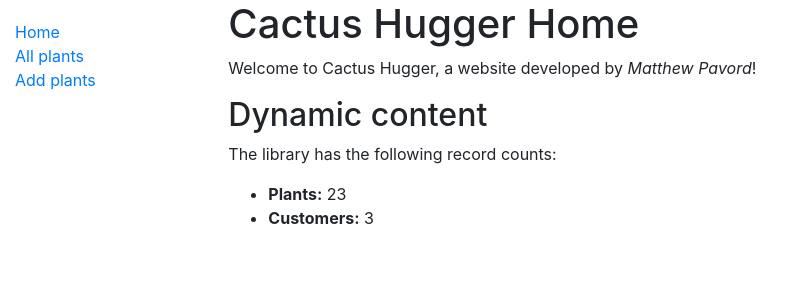
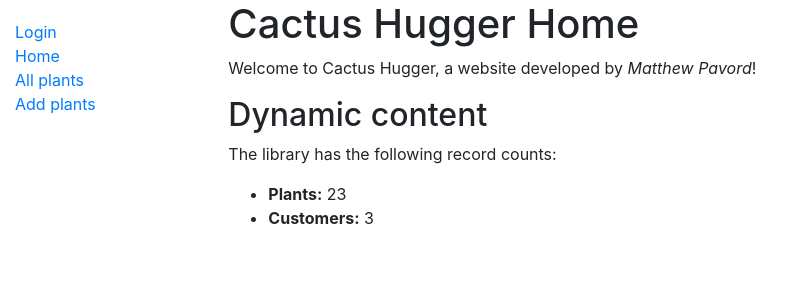
Before and after one commit to mattpavord/cactus, a Django app: page /raincheck/ in a window 1280 px wide. Shown: the top 300 px of the page, without its empty margins (0-803 px from the left). Run offline with Django 3.2, Linux system fonts and the light colour scheme; a user stored in the database is signed in; data comes from the database, SQL or seed files in the repository; both versions use the stored data as it was after the commit; some libraries are stand-ins or nearby versions.

Commit message:
Add login link in base generic

```diff
--- a/raincheck/templates/base_generic.html
+++ b/raincheck/templates/base_generic.html
@@ -15,6 +15,7 @@
       <div class="col-sm-2">
       {% block sidebar %}
         <ul class="sidebar-nav">
+          <li><a href="{% url 'login' %}">Login</a></li>
           <li><a href="{% url 'index' %}">Home</a></li>
           <li><a href="{% url 'plants' %}">All plants</a></li>
           <li><a href="{% url 'plant-register' %}">Add plants</a></li>
```
Also changed, not shown: db.sqlite3.
